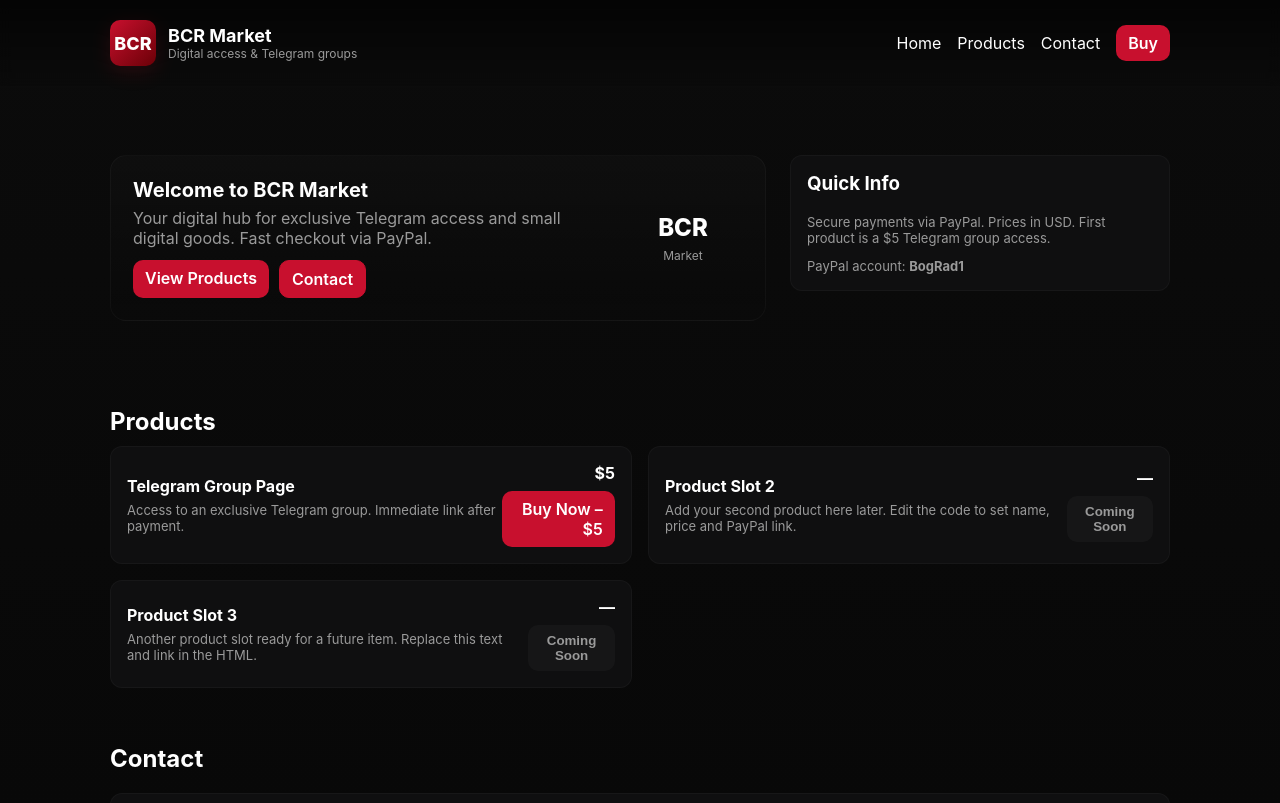
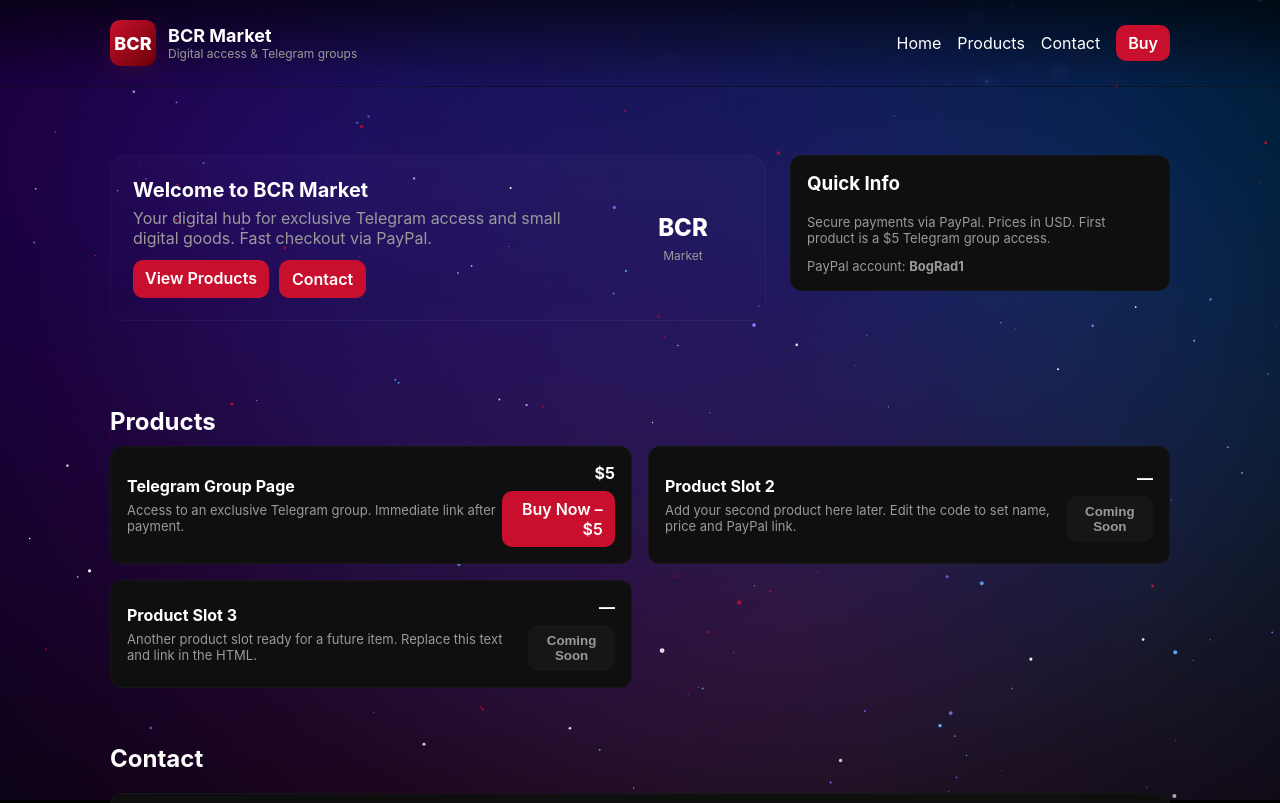
Before and after one commit to raducannnn/bcr-market, a plain HTML site: page index.html in a window 1280 px wide. Shown: the top 803 px of the page. Drawn offline with Linux system fonts and the light colour scheme; animation ran at ten frames a second.

Commit message:
Update index.html

```diff
--- a/index.html
+++ b/index.html
@@ -94,9 +94,38 @@
       .menu-toggle{display:block;background:transparent;border:0;color:var(--muted);font-weight:700}
       nav ul{display:none}
     }
+    /* --- Animated galaxy background --- */
+#galaxy {
+  position: fixed;
+  inset: 0;
+  width: 100vw;
+  height: 100vh;
+  z-index: -2; /* behind everything */
+  display: block;
+}
+
+body::before {
+  content: "";
+  position: fixed;
+  inset: 0;
+  z-index: -3;
+  background:
+    radial-gradient(1200px 800px at 20% 20%, rgba(120,0,255,.25), rgba(0,0,0,0)),
+    radial-gradient(1000px 700px at 80% 30%, rgba(0,180,255,.20), rgba(0,0,0,0)),
+    radial-gradient(900px 600px at 60% 80%, rgba(200,16,46,.20), rgba(0,0,0,0)),
+    #02040a;
+  filter: saturate(1.2);
+}
+
+body {
+  background: #000;
+  overflow-x: hidden;
+}
+
   </style>
 </head>
 <body>
+  <canvas id="galaxy"></canvas>
   <header>
     <div class="container nav">
       <div class="brand">
@@ -252,5 +281,86 @@
     // NOTE for owner: how to edit product slots quickly in HTML
     // Product blocks have data attributes: data-name and data-price. Replace the Buy link with your PayPal.me link
   </script>
+<!-- Galaxy background animation -->
+<script>
+(() => {
+  const canvas = document.getElementById('galaxy');
+  const ctx = canvas.getContext('2d', { alpha: true });
+  let dpr = Math.min(window.devicePixelRatio || 1, 2);
+  let W, H, stars = [];
+
+  const STAR_COUNT = 220;
+  const MAX_SPEED = 0.12;
+  const TWINKLE_CHANCE = 0.008;
+  const DEPTHS = [0.4, 0.7, 1, 1.4];
+
+  function resize(){
+    dpr = Math.min(window.devicePixelRatio || 1, 2);
+    W = canvas.width  = Math.floor(innerWidth  * dpr);
+    H = canvas.height = Math.floor(innerHeight * dpr);
+    canvas.style.width  = innerWidth + 'px';
+    canvas.style.height = innerHeight + 'px';
+  }
+
+  function rand(a,b){ return a + Math.random()*(b-a); }
+
+  function init(){
+    stars = [];
+    for (let i=0;i<STAR_COUNT;i++){
+      const depth = DEPTHS[(i % DEPTHS.length)];
+      const palettes = [
+        [200,16,46],
+        [140,120,255],
+        [100,180,255],
+        [255,255,255]
+      ];
+      const c = palettes[Math.floor(Math.random()*palettes.length)];
+      stars.push({
+        x: Math.random()*W,
+        y: Math.random()*H,
+        r: rand(0.4, 1.8)*depth,
+        a: rand(0.6, 1),
+        vx: rand(-MAX_SPEED, MAX_SPEED)*depth,
+        vy: rand(-MAX_SPEED, MAX_SPEED)*depth,
+        depth,
+        color: `rgba(${c[0]},${c[1]},${c[2]},`
+      });
+    }
+  }
+
+  function step(){
+    ctx.clearRect(0,0,W,H);
+    const grad = ctx.createRadialGradient(W*0.6, H*0.4, 0, W*0.6, H*0.4, Math.max(W,H)*0.7);
+    grad.addColorStop(0,   'rgba(120,0,255,0.05)');
+    grad.addColorStop(0.5, 'rgba(0,160,255,0.04)');
+    grad.addColorStop(1,   'rgba(0,0,0,0)');
+    ctx.fillStyle = grad;
+    ctx.fillRect(0,0,W,H);
+
+    for (const s of stars){
+      s.x += s.vx; s.y += s.vy;
+      if (s.x < -2) s.x = W+2; else if (s.x > W+2) s.x = -2;
+      if (s.y < -2) s.y = H+2; else if (s.y > H+2) s.y = -2;
+      if (Math.random() < TWINKLE_CHANCE){
+        s.a = Math.min(1, Math.max(0.4, s.a + (Math.random()*0.4 - 0.2)));
+      }
+      ctx.beginPath();
+      ctx.fillStyle = s.color + s.a + ')';
+      ctx.arc(s.x, s.y, s.r, 0, Math.PI*2);
+      ctx.fill();
+    }
+    requestAnimationFrame(step);
+  }
+
+  function start(){
+    resize();
+    init();
+    requestAnimationFrame(step);
+  }
+
+  window.addEventListener('resize', () => { resize(); init(); });
+  start();
+})();
+</script>
 </body>
 </html>
```
